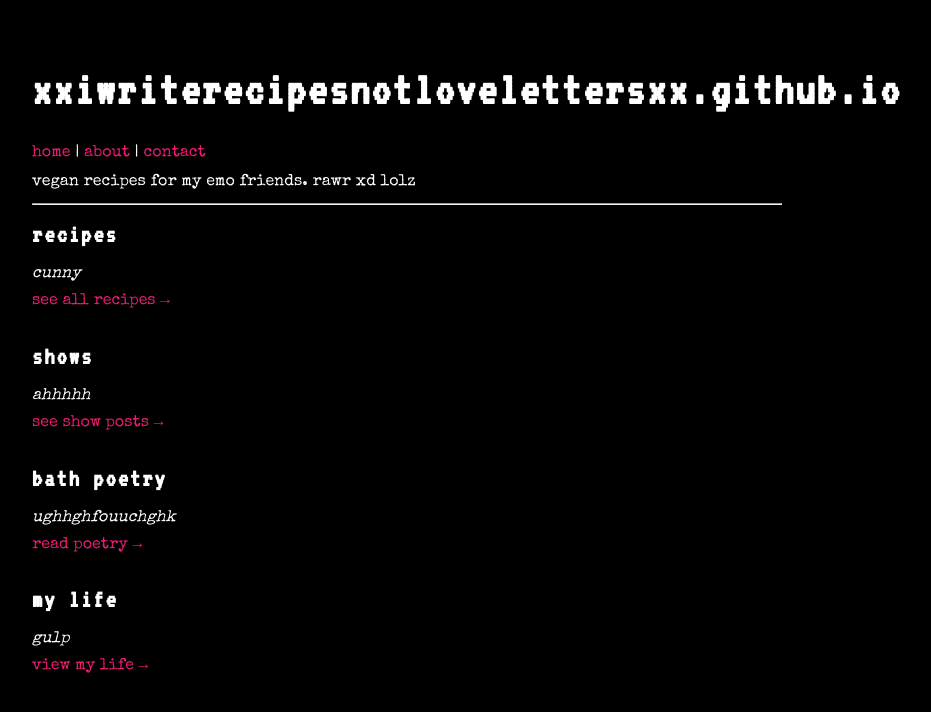
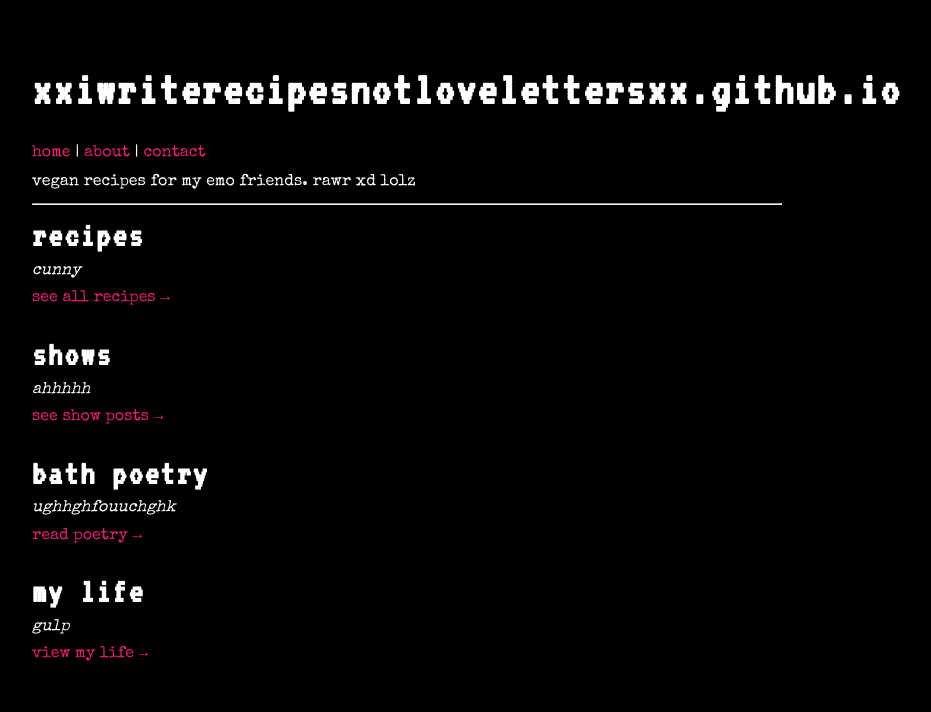
Before and after one commit to xxiwriterecipesnotlovelettersxx/xxiwriterecipesnotlovelettersxx.github.io, a Jekyll site: the page built from index.md, in a window 1280 px wide. Shown: the top 712 px of the page, without its empty margins (233-1164 px from the left). Built offline with Jekyll 4.4.1, drawn with Linux system fonts in a browser that asks for light colours.

```diff
--- a/index.md
+++ b/index.md
@@ -7,18 +7,18 @@ vegan recipes for my emo friends. rawr xd lolz
 
 ---
 
-### recipes
+## recipes
 *cunny*
 [see all recipes →](/recipes)
 
-### shows
+## shows
 *ahhhhh*
 [see show posts →](/shows)
 
-### bath poetry
+## bath poetry
 *ughhghfouuchghk*
 [read poetry →](/bath-poetry)
 
-### my life
+## my life
 *gulp*
 [view my life →](/my-life)
```
